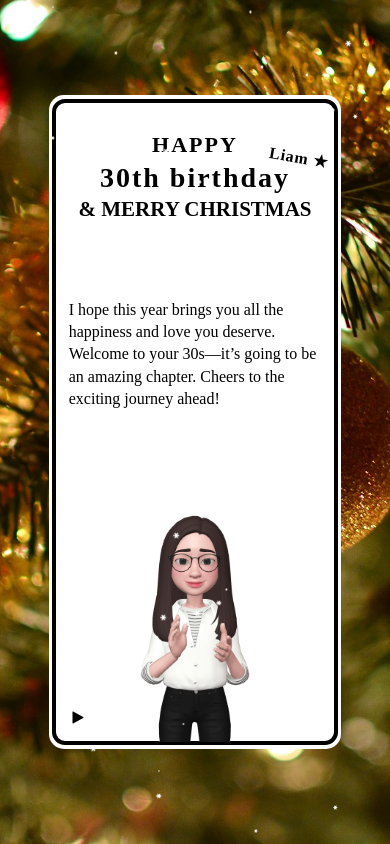
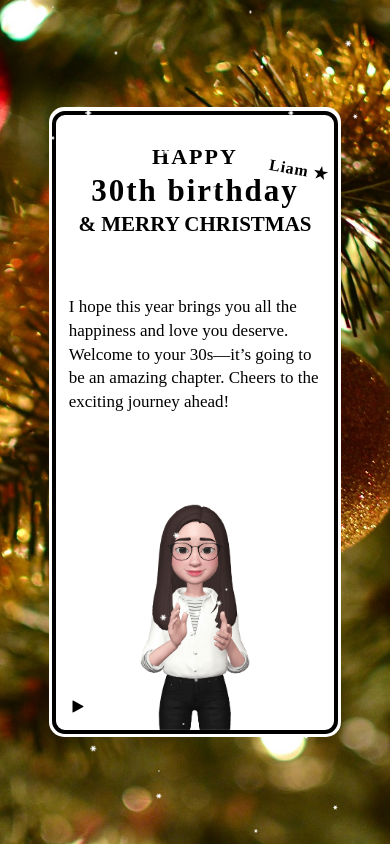
Before and after one commit to newwver/Christmas, a plain HTML site: page index.html in a window 390 px wide. Drawn offline with nearby package versions, Linux system fonts and the light colour scheme; a web font is replaced by a local one.

Commit message:
mobile style add

```diff
--- a/style.css
+++ b/style.css
@@ -116,7 +116,7 @@ body {
 	font-size: 20px;
 	line-height: 1.4;
 	font-family: 'Eczar', serif;
-	margin: -170px 50px 0 50px;
+	margin: -160px 50px 0 50px;
 }
 
 .carol {
@@ -160,7 +160,7 @@ body {
 		width: 75%;
 		height: 86%;
 		min-width: 260px;
-		max-height: 700px;
+		max-height: 630px;
 	}
 	.card .title h1 {
 		font-size: clamp(29px, 8vw, 50px);
@@ -174,7 +174,7 @@ body {
 		min-width: 200px;
 	}
 	.card .message {
-		font-size: 16px;
+		font-size: 17px;
 		margin: -16vh 20px 0 20px;
 	}
 	#playPauseButton {
@@ -184,7 +184,7 @@ body {
 }
 @media all and (max-width: 400px) {
 	.card .title h1 {
-		font-size: 28px;
+		font-size: clamp(24px, 8vw, 31px);
 	}
 	.card .title h2 {
 		font-size: 22px;
```
